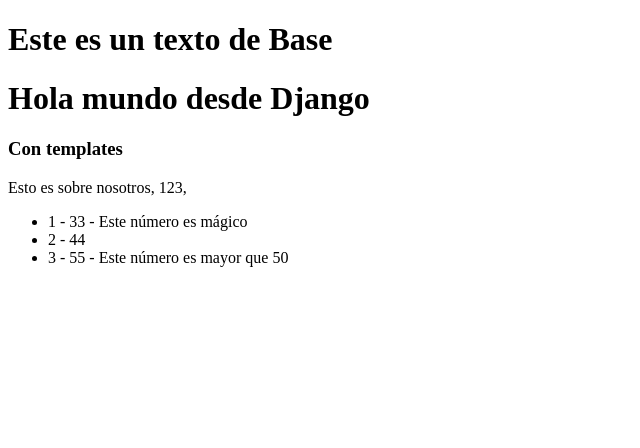
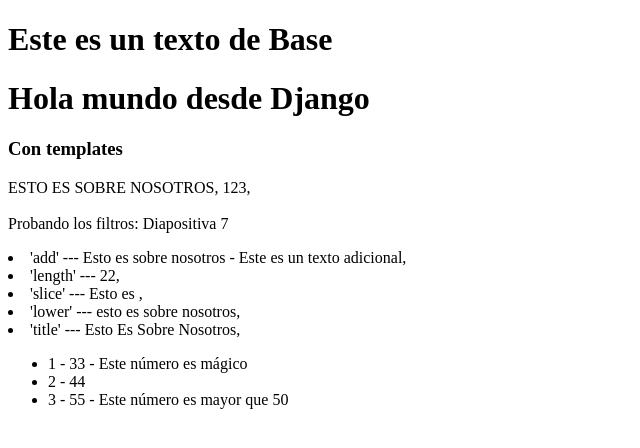
Before and after one commit to FabianaRojasCondori/PW2-TEORIA, a Django app: page / in a window 1280 px wide. Shown: the part 88-536 px from the top of the page, without its empty margins (0-640 px from the left). Run offline with Django 5.2, Linux system fonts and the light colour scheme.

Commit message:
Diapositiva N7: 'Filtros' - Probando filtros en Django: add, length, slice, lower y title.

```diff
--- a/Django2/src/templates/home.html
+++ b/Django2/src/templates/home.html
@@ -10,8 +10,14 @@
         <h1>Hola mundo desde Django</h1>
         <h3>Con templates</h3>
         <p>
-            {{myText}},
-            {{myNumber}},
+            {{myText|upper}},
+            {{myNumber}}, <br><br>
+            Probando los filtros: Diapositiva 7 <br>
+            <li>'add'    ---   {{myText|add:" - Este es un texto adicional"}},</li>
+            <li>'length' ---   {{myText|length}},</li>
+            <li>'slice'  ---   {{myText|slice:":8"}},</li>
+            <li>'lower'  ---   {{myText|lower}},</li>
+            <li>'title'  ---   {{myText|title}},</li>
         </p>
         <ul>
             {% for myItem in myList %}
```
